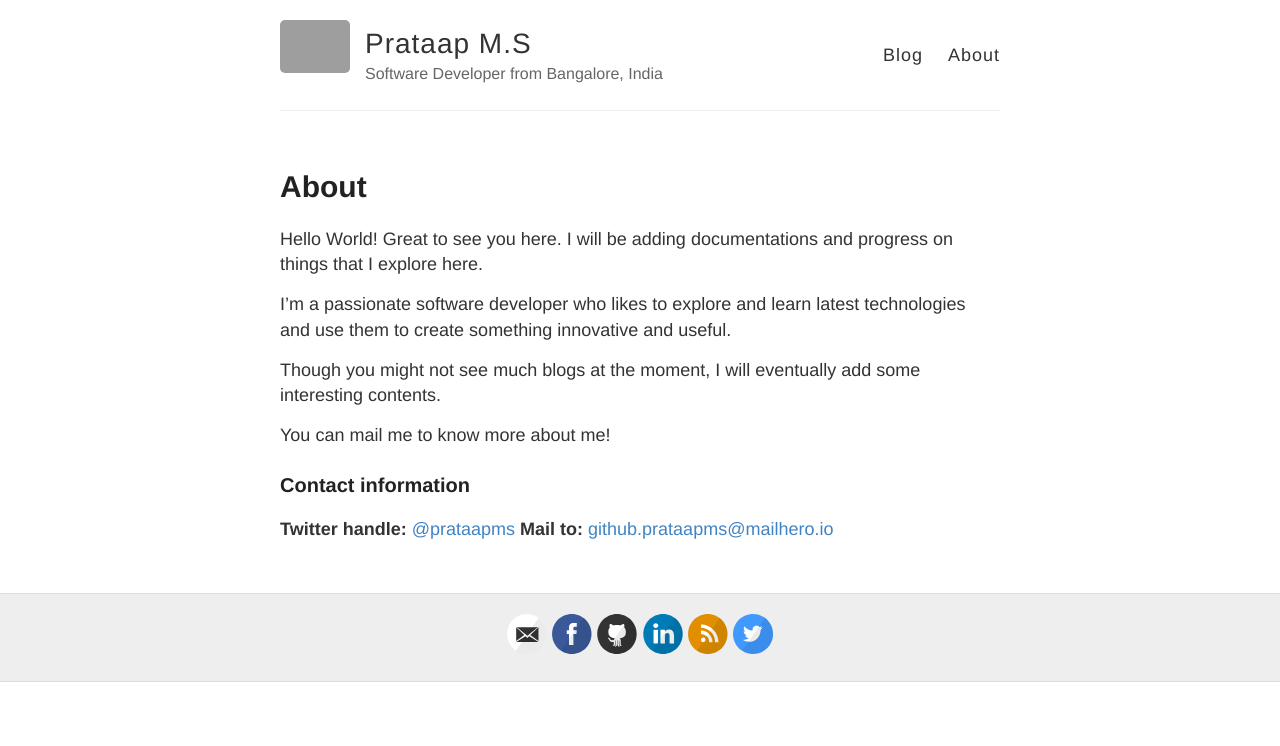
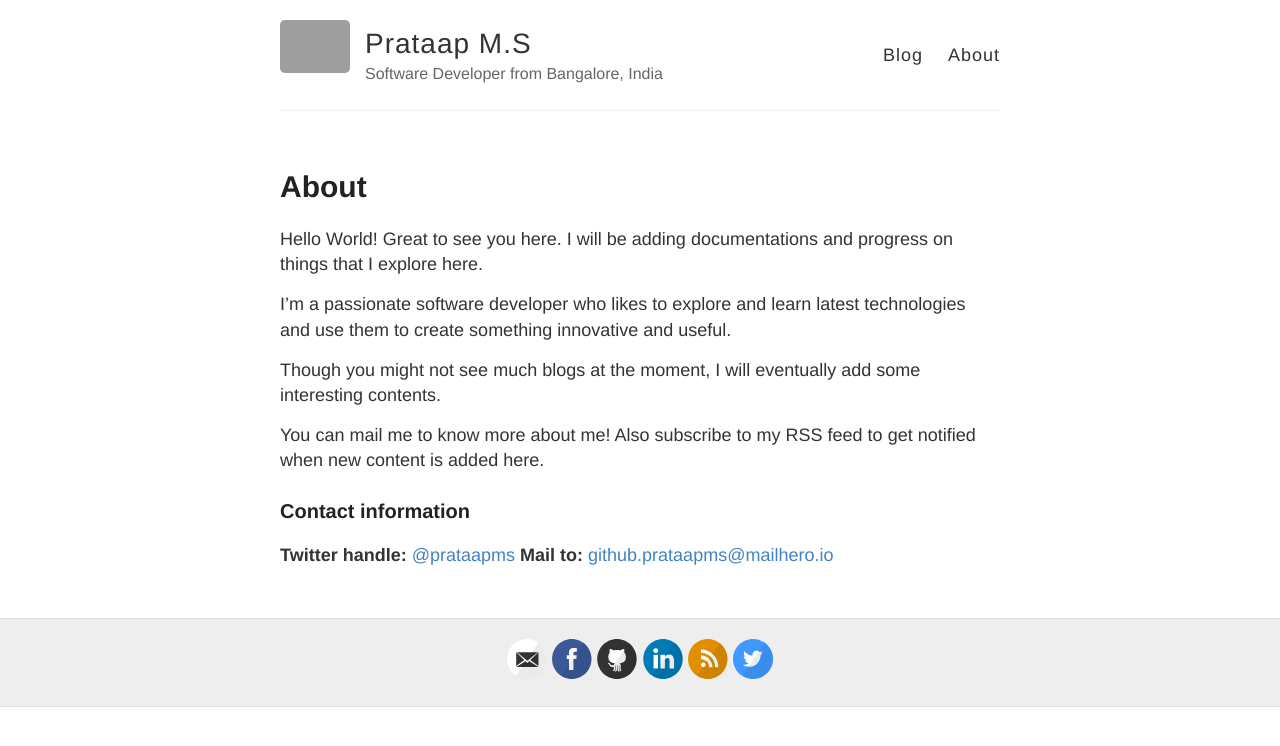
Before and after one commit to prataap/prataap.github.io, a Jekyll site: the page built from about.md, in a window 1280 px wide. Shown: the top 746 px of the page. Built offline with Jekyll 4.4.1, drawn with Linux system fonts in a browser that asks for light colours; grey boxes are pictures that could not be loaded.

Commit message:
Update about.md

```diff
--- a/about.md
+++ b/about.md
@@ -10,7 +10,7 @@ I'm a passionate software developer who likes to explore and learn latest techno
 
 Though you might not see much blogs at the moment, I will eventually add some interesting contents.
 
-You can mail me to know more about me!
+You can mail me to know more about me! Also subscribe to my RSS feed to get notified when new content is added here.
 
 ### Contact information
 
```
